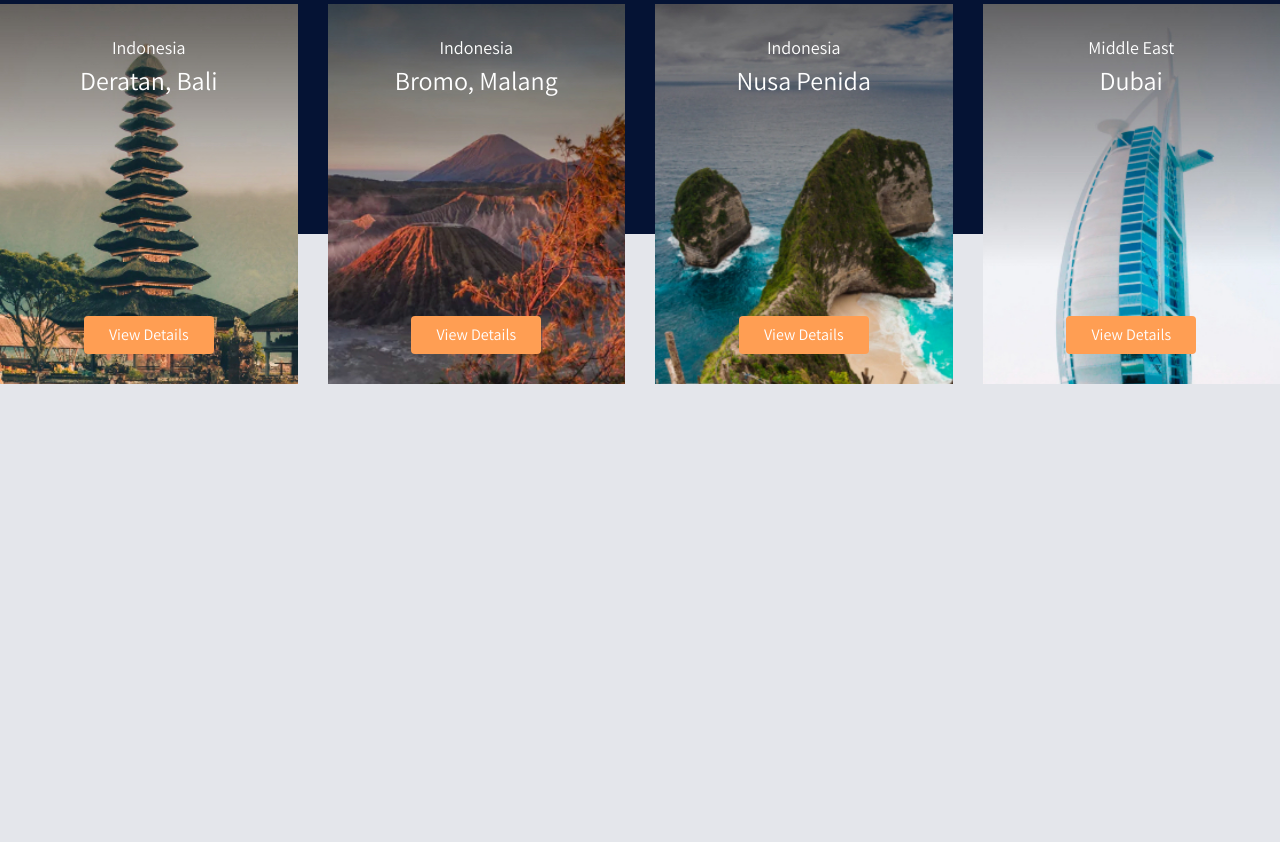
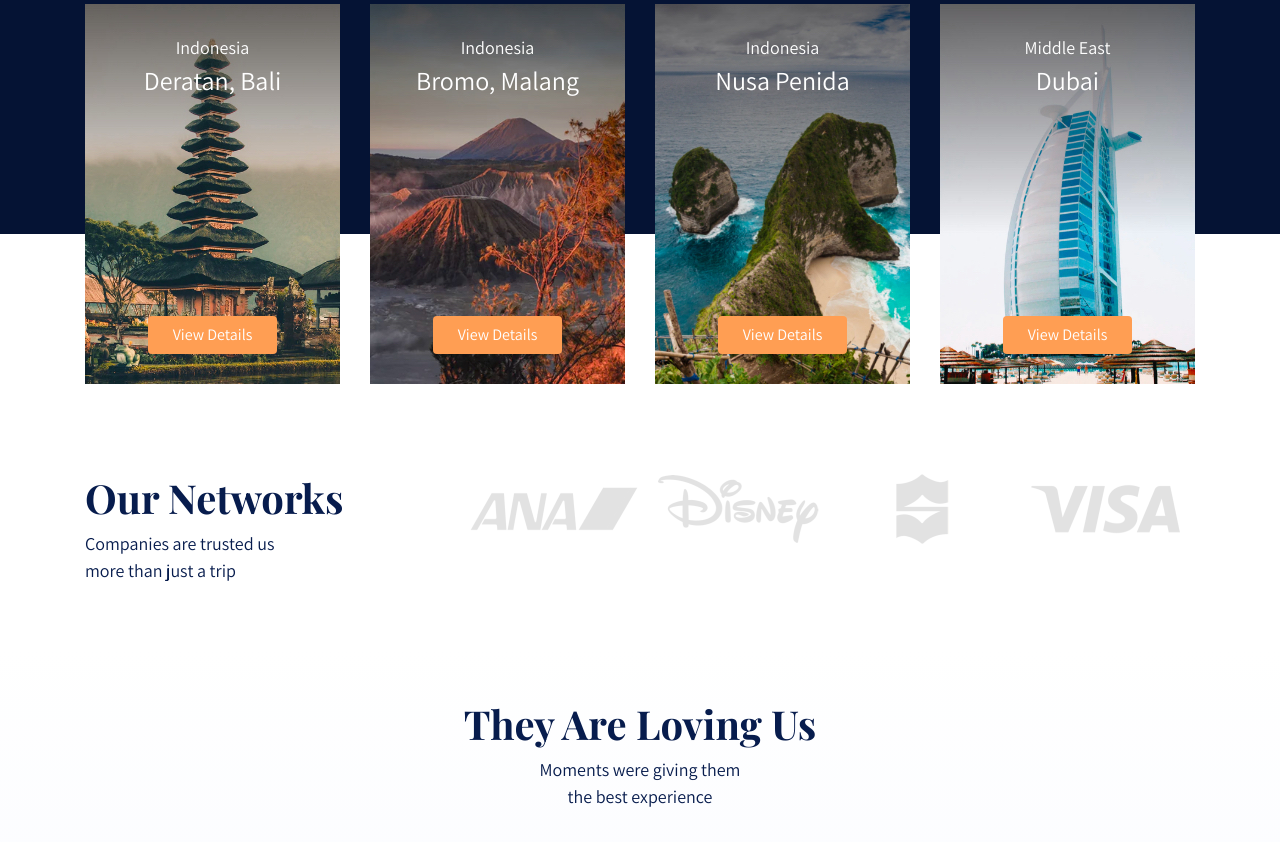
Before and after one commit to ilazuardi/nomads, a plain HTML site: page index.html in a window 1280 px wide. Shown: the part 924-1766 px from the top of the page. Before the commit the page ends 1328 px from the top, so only its background shows below. Drawn offline with nearby package versions, Linux system fonts and the light colour scheme; a web font is replaced by a local one.

Commit message:
update frontend section

```diff
--- a/frontend/styles/main.scss
+++ b/frontend/styles/main.scss
@@ -148,3 +148,40 @@ header {
         }
     }
 }
+
+.section-networks {
+    background-color: white;
+    margin-top: -170px;
+    padding-top: 240px;
+    padding-bottom: 50px;
+
+    h2 {
+        font-family: 'Playfair Display', serif;
+        font-weight: bold;
+        font-size: 40px;
+    }
+
+    p {
+        font-size: 18px;
+    }
+
+    img {
+        max-width: 100%;
+    }
+}
+
+.section-testimonial-heading {
+    background: linear-gradient(white 0%, #f7f9ff 100%);
+    padding-top: 50px;
+    min-height: 506px;
+
+    h2 {
+        font-family: 'Playfair Display', serif;
+        font-weight: bold;
+        font-size: 40px;
+    }
+
+    p {
+        font-size: 18px;
+    }
+}
--- a/index.html
+++ b/index.html
@@ -103,6 +103,7 @@
         </section>
 
         <section class="section-popular-content" id="popularContent">
+            <div class="container">
                 <div class="section-popular-travel row justify-content-center">
 
                     <div class="col-sm-6 col-md-4 col-lg-3">
@@ -157,6 +158,39 @@
                         </div>
                      </div>
                 </div>
+            </div>
+        </section>
+
+        <section class="section-networks">
+            <div class="container">
+                <div class="row">
+                    <div class="col-md-4">
+                        <h2>Our Networks</h2>
+                        <p>
+                            Companies are trusted us <br>
+                            more than just a trip
+                        </p>
+                    </div>
+                    <div class="col-md-8 text-center">
+                        <img src="frontend/assets/images/partner.png" alt="" class="img-partner">
+                    </div>
+                </div>
+            </div>
+        </section>
+
+        <section class="section-testimonial-heading" id="testimonialHeading">
+            <div class="container">
+                <div class="row">
+                    <div class="col text-center">
+                        <h2>They Are Loving Us</h2>
+                        <p>
+                            Moments were giving them
+                            <br>
+                            the best experience
+                        </p>
+                    </div>
+                </div>
+            </div>
         </section>
     </main>
 
```
Also changed, not shown: frontend/assets/images/partner.png (added), frontend/assets/images/partner@2x.png (added), frontend/styles/main.css, 1 other file. Lines whose indentation alone changed are shown as unchanged.
